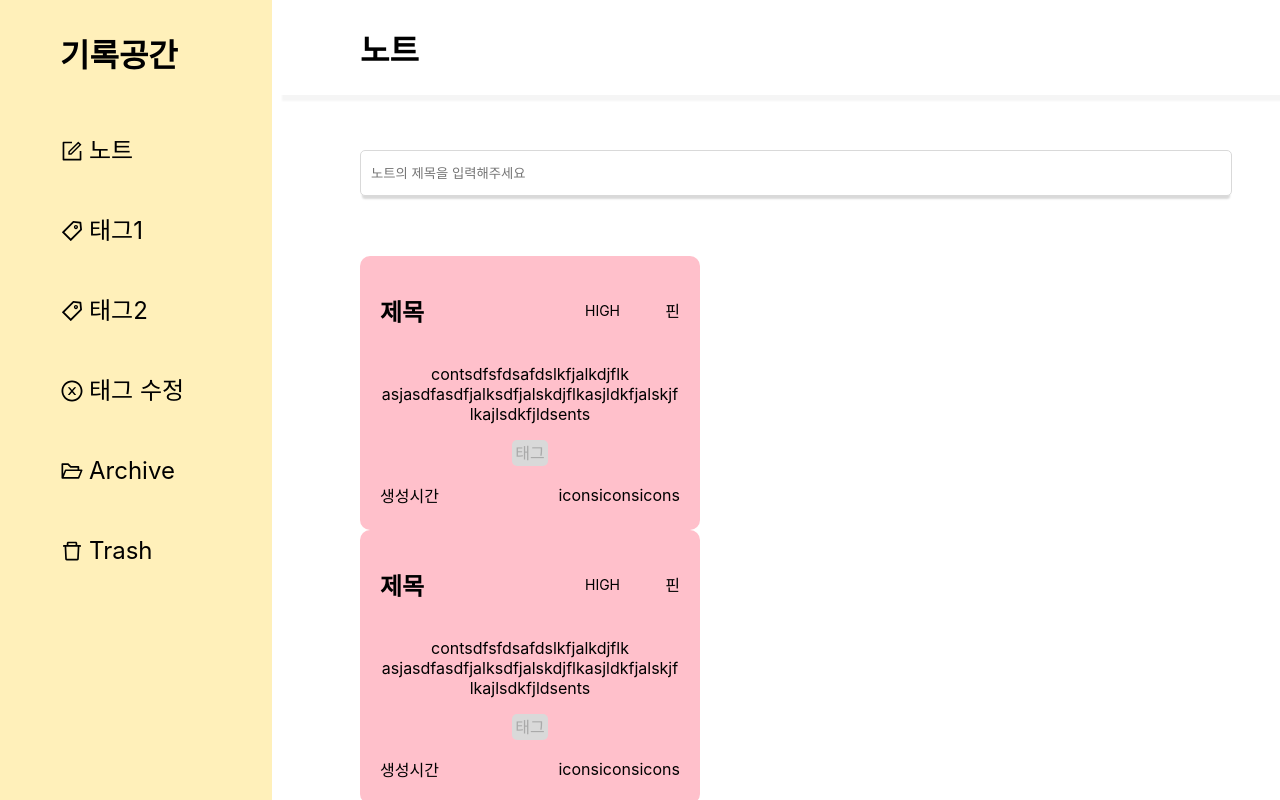
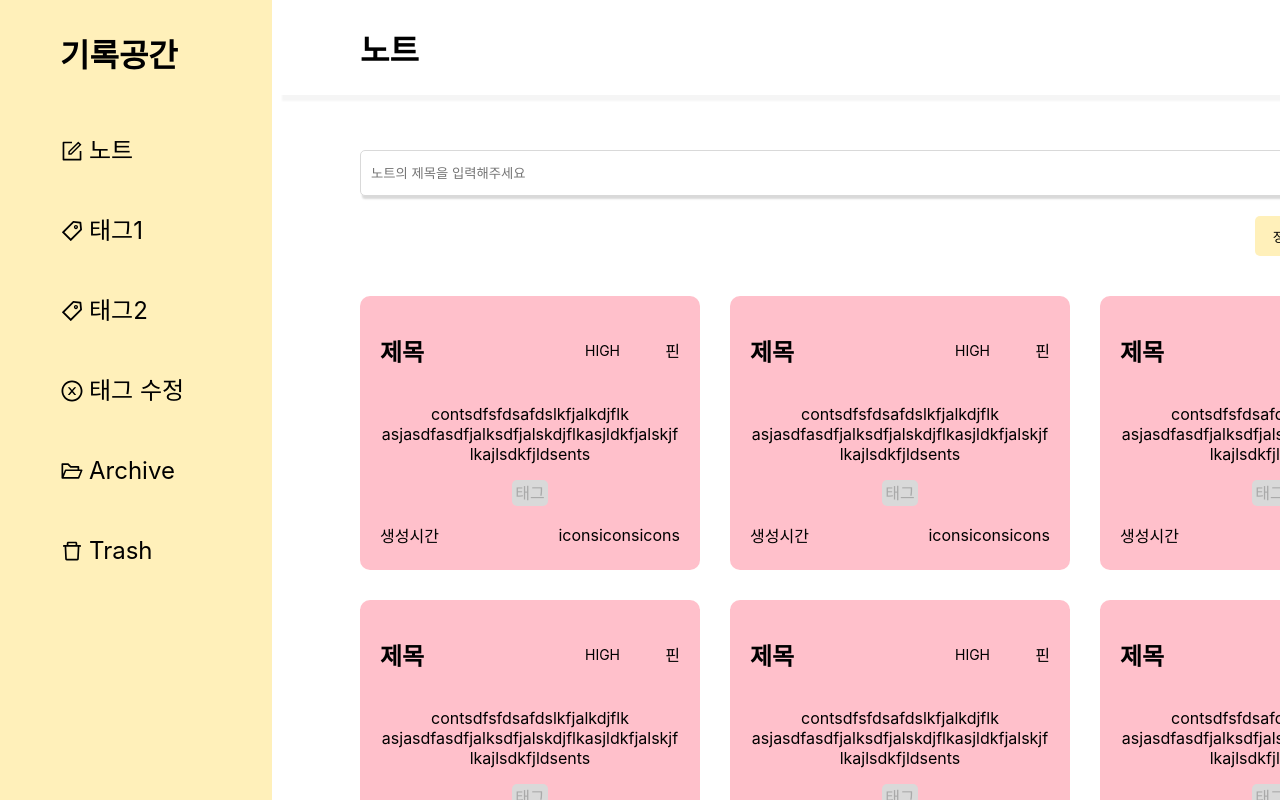
Before and after one commit to naringst/mind-store, a React (Create React App) app: page / in a window 1280 px wide. Built offline with nearby package versions, Linux system fonts and the light colour scheme.

Commit message:
fix : Home 페이지 UI 수정

```diff
--- a/src/components/Pages/Home.tsx
+++ b/src/components/Pages/Home.tsx
@@ -1,30 +1,39 @@
-import React from "react";
 import { styled } from "styled-components";
 import Note from "./Note";
 
 export default function Home() {
   return (
-    <HomeDiv>
+    <Div>
       <NoteSearchInput placeholder="노트의 제목을 입력해주세요" />
       <SortButton>정렬</SortButton>
       <NoteGrid>
         <Note></Note>
         <Note></Note>
+        <Note></Note>
+        <Note></Note>
+        <Note></Note>
+        <Note></Note>
+        <Note></Note>
+        <Note></Note>
+        <Note></Note>
+        <Note></Note>
       </NoteGrid>
-    </HomeDiv>
+    </Div>
   );
 }
 
-const HomeDiv = styled.section`
-  width: 100%;
+const Div = styled.div`
+  width: 88%;
+  height: max-content;
   display: flex;
   flex-direction: column;
   padding: 40px 80px;
+  justify-content: center;
 `;
-
 const NoteSearchInput = styled.input`
   padding: 2px 10px;
-  width: 80%;
+  margin: 0px 100px 0px 10px;
+  width: 100%;
   height: 40px;
   border: 1px solid #d9d9d9;
   box-shadow: 0 5px 2px -2px #d9d9d9;
@@ -33,9 +42,9 @@ const NoteSearchInput = styled.input`
 `;
 
 const SortButton = styled.button`
-  margin: 10px 0;
+  margin: 10px -20px 0px 10px;
   width: 60px;
-  height: 30px;
+  height: 40px;
   background: #fff0ba;
   border: none;
   border-radius: 5px;
@@ -43,5 +52,9 @@ const SortButton = styled.button`
 `;
 
 const NoteGrid = styled.div`
+  margin: 40px 0;
   display: grid;
+  grid-template-rows: 1fr 1fr 1fr;
+  grid-template-columns: 1fr 1fr 1fr;
+  gap: 30px;
 `;
```
